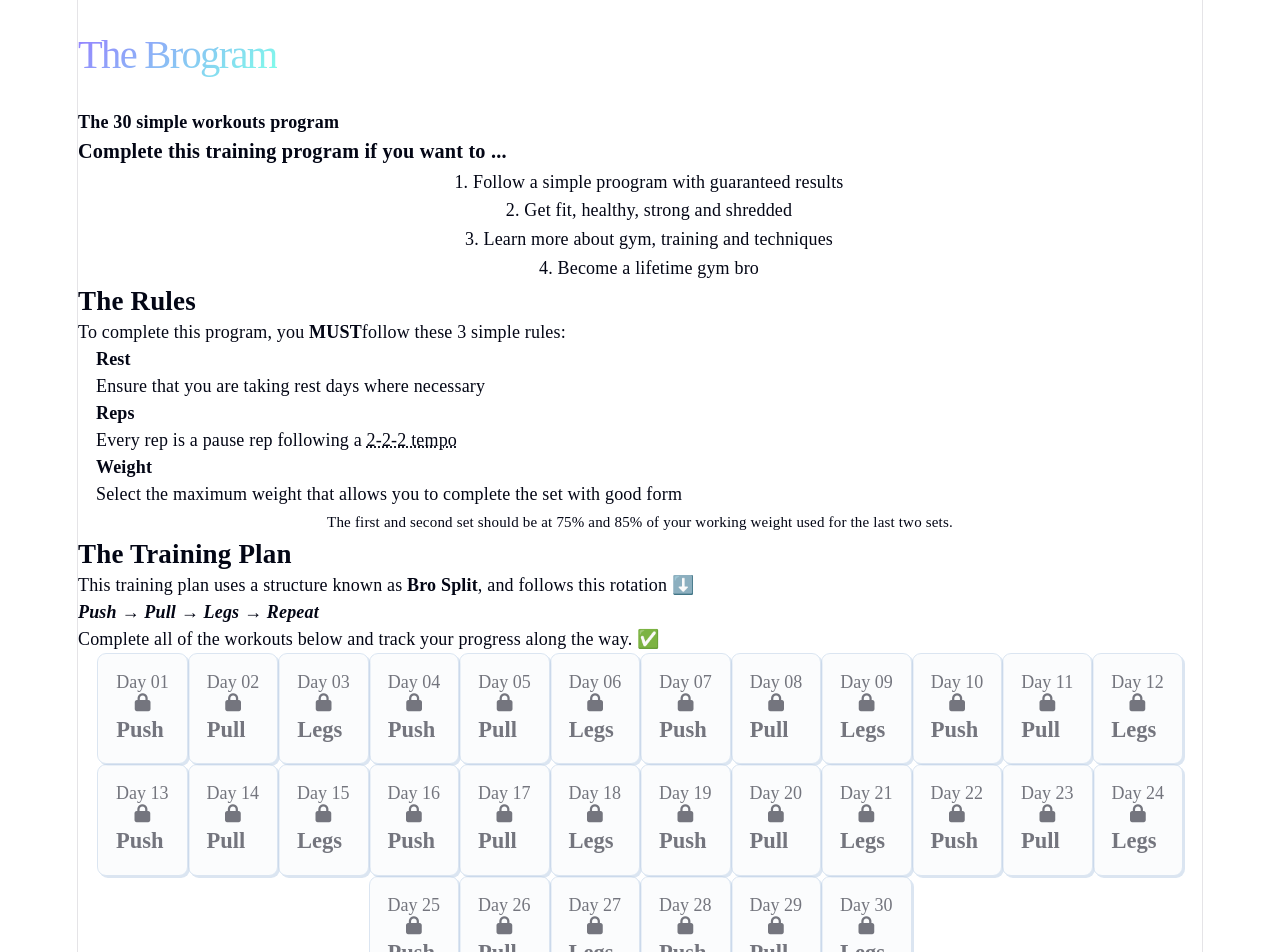
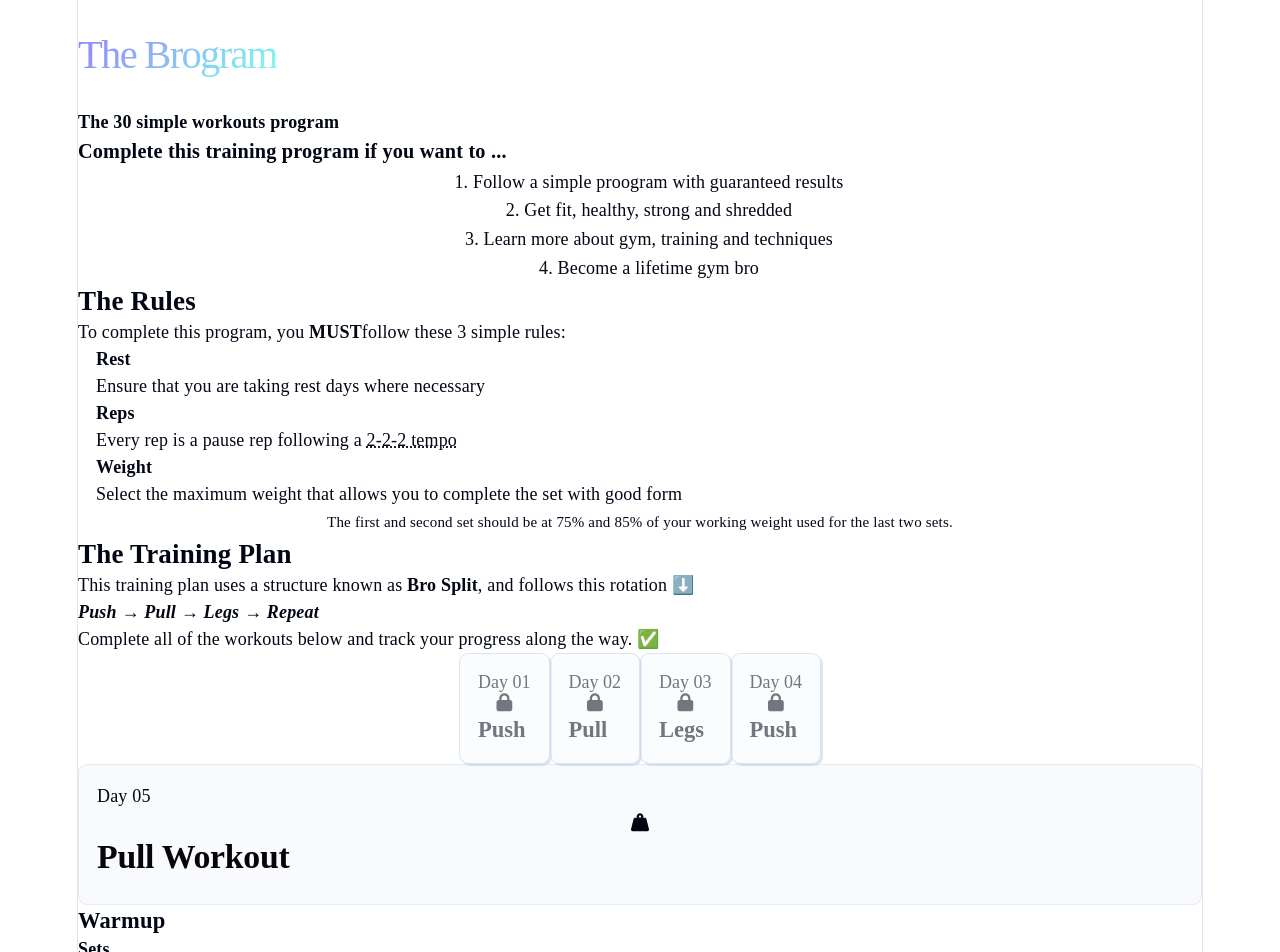
Before and after one commit to Pratyakshya10/FitForge, a React (Vite) app: page / in a window 1280 px wide. Shown: the top 952 px of the page. Built offline with nearby package versions, Linux system fonts and the light colour scheme; a web font is replaced by a local one.

Commit message:
feat: add workout plan grid

```diff
--- a/src/components/Grid.jsx
+++ b/src/components/Grid.jsx
@@ -3,7 +3,7 @@ import { workoutProgram as training_plan } from '../utils/index.js'
 import WorkoutCard from './WorkoutCard.jsx'
 
 export default function Grid() {
-    const [selectedWorkout, setSelectedWorkout] = useState(null)
+    const [selectedWorkout, setSelectedWorkout] = useState(4)
 
     const isLocked = true
 
@@ -19,11 +19,29 @@ export default function Grid() {
 
                 const trainingPlan = training_plan[workout]
 
+                const dayNum =
+                    workoutIndex + 1 < 10
+                        ? '0' + (workoutIndex + 1)
+                        : workoutIndex + 1
+
+                const icon =
+                    workoutIndex % 3 === 0 ? (
+                        <i className="fa-solid fa-dumbbell"></i>
+                    ) : workoutIndex % 3 === 1 ? (
+                        <i className="fa-solid fa-weight-hanging"></i>
+                    ) : (
+                        <i className="fa-solid fa-bolt"></i>
+                    )
+
                 if (workoutIndex === selectedWorkout) {
                     return (
                         <WorkoutCard
                             key={workoutIndex}
                             trainingPlan={trainingPlan}
+                            type={type}
+                            dayNum={dayNum}
+                            icon={icon}
+                            workoutIndex={workoutIndex}
                         />
                     )
                 }
@@ -40,25 +58,19 @@ export default function Grid() {
                         }}
                     >
                         <div className="plan-card-header">
-                            <p>
-                                Day {(workoutIndex + 1 < 10)
-                                    ? '0' + (workoutIndex + 1)
-                                    : workoutIndex + 1}
-                            </p>
+                            <p>Day {dayNum}</p>
                         </div>
 
                         {isLocked ? (
                             <i className="fa-solid fa-lock"></i>
-                        ) : workoutIndex % 3 === 0 ? (
-                            <i className="fa-solid fa-dumbbell"></i>
-                        ) : workoutIndex % 3 === 1 ? (
-                            <i className="fa-solid fa-weight-hanging"></i>
                         ) : (
-                            <i className="fa-solid fa-bolt"></i>
+                            icon
                         )}
 
                         <div className="plan-card-header">
-                            <h4><b>{type}</b></h4>
+                            <h4>
+                                <b>{type}</b>
+                            </h4>
                         </div>
                     </button>
                 )
```
